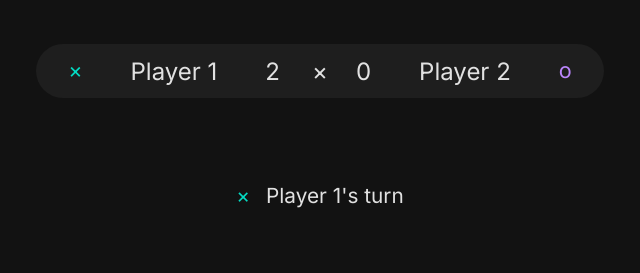
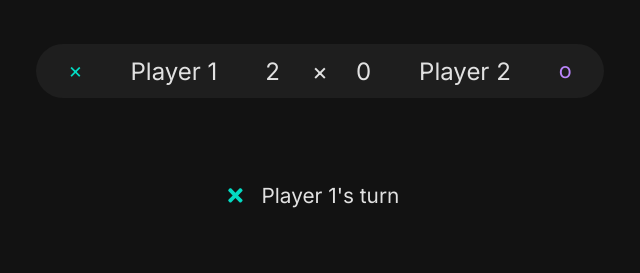
Before and after one commit to Diounata/tic-tac-toe, a Next.js app: page / in a window 1280 px wide. Shown: the top 273 px of the page, without its empty margins (320-960 px from the left). Built offline with nearby package versions, Linux system fonts and the light colour scheme.

Commit message:
Update X | O icon

```diff
--- a/src/Components/PlayerTurn.tsx
+++ b/src/Components/PlayerTurn.tsx
@@ -1,4 +1,7 @@
 import styles from '../styles/PlayerTurn.module.scss';
+
+import X from '../Icons/X';
+import O from '../Icons/O';
 
 import { useGame } from '../Contexts/GameContext';
 
@@ -7,12 +10,9 @@ export default function PlayerTurn() {
 
     return (
         <div className={styles.playerTurnContainer}>
-            {playerTurn === 'X'
-                ? <span className='x'>&times;</span>
-                : <span className='o'>o</span>
-            }
+            <span>{playerTurn === 'X' ? <X /> : <O />}</span>
 
-            {playerTurn === 'X' ? 'Player 1' : 'Player 2'}'s turn
+            <span>{playerTurn === 'X' ? 'Player 1' : 'Player 2'}'s turn</span>
         </div>
     );
 }
--- a/src/styles/PlayerTurn.module.scss
+++ b/src/styles/PlayerTurn.module.scss
@@ -1,10 +1,12 @@
 .playerTurnContainer {
     display: flex;
-    align-items: center;
 
     font-size: 1.3rem;
 
     span {
+        display: inline-flex;
+        align-items: center;
+
         margin-right: 1rem;
     }
 }
```
